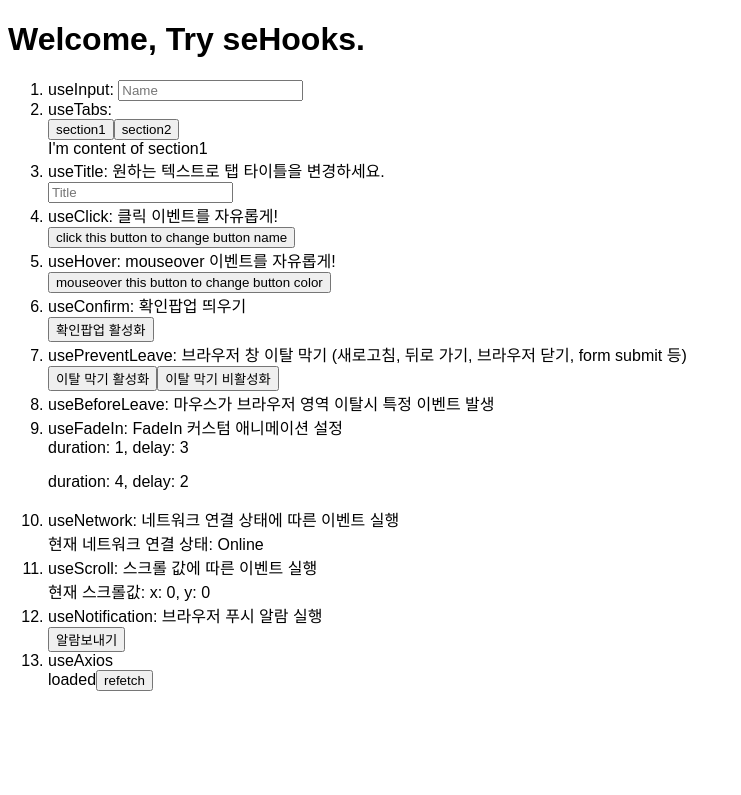
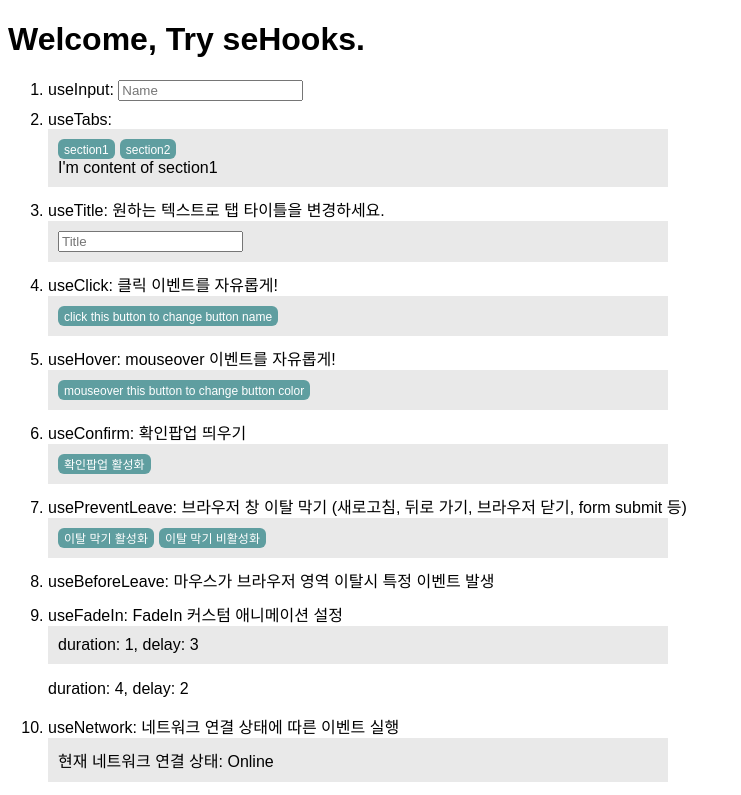
Before and after one commit to seheeeeee/seHooks, a React (Create React App) app: page / in a window 1280 px wide. Shown: the top 795 px of the page, without its empty margins (0-741 px from the left). Built offline with nearby package versions, Linux system fonts and the light colour scheme; no server answers.

Commit message:
스타일 지정

```diff
--- a/src/styles.css
+++ b/src/styles.css
@@ -2,3 +2,25 @@
   font-family: sans-serif;
   text-align: left;
 }
+li {
+  margin-bottom: 10px;
+  font-weight: 500;
+}
+li > div {
+  width: 600px;
+  padding: 10px;
+  background-color: rgb(233, 233, 233);
+}
+button {
+  border: none;
+  height: 20px;
+  line-height: 20px;
+  border-radius: 6px;
+  margin-right: 5px;
+  background-color: cadetblue;
+  color: #fff;
+  font-size: 12px;
+}
+button:hover {
+  background-color: green;
+}
```
